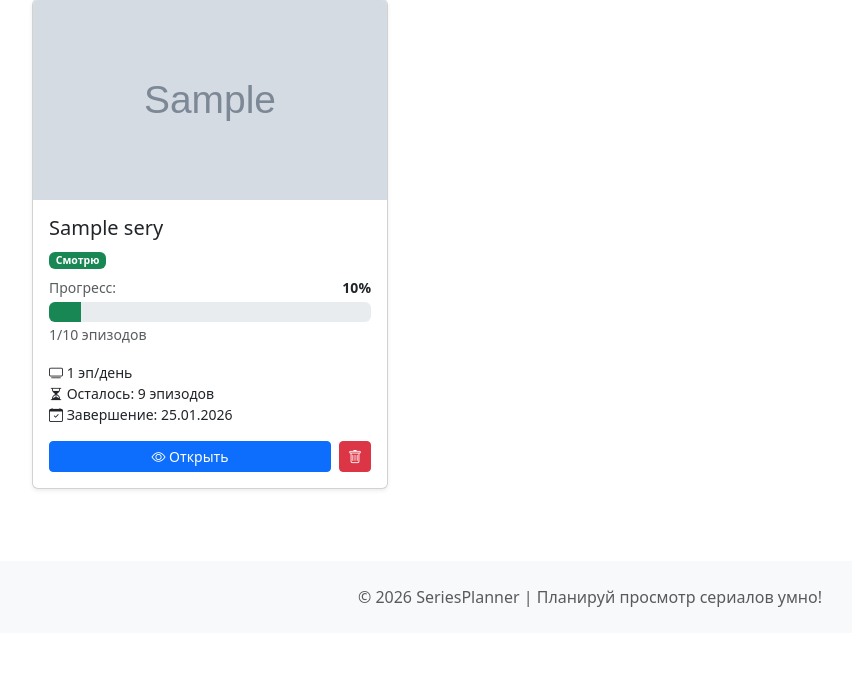
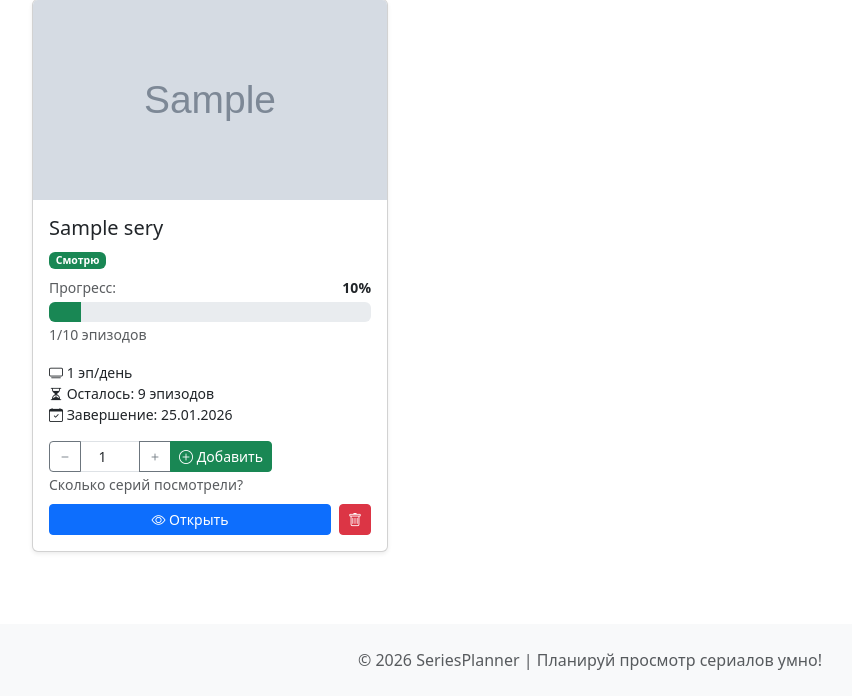
Before and after one commit to BollyBovly/series_planner, a Django app: page /my-series/ in a window 1280 px wide. Shown: the part 262-958 px from the top of the page, without its empty margins (50-902 px from the left). Before the commit the page ends 869 px from the top, so only its background shows below. Run offline with Django 5.2, Linux system fonts and the light colour scheme; a user stored in the database is signed in; tables that the repository leaves empty hold one stand-in row (values such as "Sample post"); grey boxes marked "Sample" are stand-in pictures.

Commit message:
refactoring

```diff
--- a/accounts/urls.py
+++ b/accounts/urls.py
@@ -5,6 +5,6 @@ from . import views
 urlpatterns = [
     path('register/', views.register, name='register'),
     path('login/', auth_views.LoginView.as_view(template_name='accounts/login.html'), name='login'),
-    path('logout/', auth_views.LogoutView.as_view(), name='logout'),
+    path('logout/', views.logout_view, name='logout'),
     path('profile/', views.profile, name='profile'),
 ]
--- a/accounts/views.py
+++ b/accounts/views.py
@@ -56,3 +56,8 @@ def profile(request):
     }
 
     return render(request, 'accounts/profile.html', context)
+
+def logout_view(request):
+    from django.contrib.auth import logout
+    logout(request)
+    return redirect('home')
--- a/config/settings.py
+++ b/config/settings.py
@@ -81,7 +81,6 @@ TEMPLATES = [
 ]
 
 LOGIN_REDIRECT_URL = '/'
-LOGOUT_REDIRECT_URL = '/'
 
 WSGI_APPLICATION = 'config.wsgi.application'
 
--- a/planner/models.py
+++ b/planner/models.py
@@ -151,18 +151,31 @@ class UserViewingPlan(models.Model):
         return f"{self.user.username} - {self.series.title} ({self.get_status_display()})"
 
     def get_episodes_watched(self):
-        episodes = Episode.objects.filter(
-            series=self.series,
-            season_number__lt=self.last_season_watched
-        ).count()
+        has_episodes = Episode.objects.filter(series=self.series).exists()
 
-        episodes += Episode.objects.filter(
-            series=self.series,
-            season_number=self.last_season_watched,
-            episode_number__lte=self.last_episode_watched
-        ).count()
+        if has_episodes:
+            episodes = Episode.objects.filter(
+                series=self.series,
+                season_number__lt=self.last_season_watched
+            ).count()
 
-        return episodes
+            episodes += Episode.objects.filter(
+                series=self.series,
+                season_number=self.last_season_watched,
+                episode_number__lte=self.last_episode_watched
+            ).count()
+
+            return episodes
+        else:
+            if self.series.total_seasons > 0 and self.last_season_watched > 0:
+                episodes_per_season = self.series.total_episodes / self.series.total_seasons
+
+                watched = (self.last_season_watched - 1) * episodes_per_season
+                watched += self.last_episode_watched
+                return int(watched)
+            else:
+                return self.last_episode_watched if self.last_episode_watched > 0 else 0
+
 
     def calculate_remaining_episodes(self):
         watched = self.get_episodes_watched()
--- a/planner/templates/planner/series_list.html
+++ b/planner/templates/planner/series_list.html
@@ -90,6 +90,25 @@
                     <i class="bi bi-calendar-check"></i> Завершение: {{ plan.estimated_completion_date|date:"d.m.Y" }}
                 </p>
 
+                <!-- Быстрое добавление эпизодов -->
+                <form method="post" action="{% url 'quick_update' plan.id %}" class="mb-2">
+                    {% csrf_token %}
+                    <div class="input-group input-group-sm">
+                        <button type="button" class="btn btn-outline-secondary" onclick="this.nextElementSibling.stepDown()">
+                            <i class="bi bi-dash"></i>
+                        </button>
+                        <input type="number" name="episodes_watched" class="form-control text-center"
+                               value="1" min="1" max="10" style="max-width: 60px;">
+                        <button type="button" class="btn btn-outline-secondary" onclick="this.previousElementSibling.stepUp()">
+                            <i class="bi bi-plus"></i>
+                        </button>
+                        <button type="submit" class="btn btn-success">
+                            <i class="bi bi-plus-circle"></i> Добавить
+                        </button>
+                    </div>
+                    <small class="text-muted">Сколько серий посмотрели?</small>
+                </form>
+
                 <div class="d-flex gap-2">
                     <a href="{% url 'series_detail' plan.series.id %}" class="btn btn-primary btn-sm flex-fill">
                         <i class="bi bi-eye"></i> Открыть
--- a/planner/urls.py
+++ b/planner/urls.py
@@ -8,6 +8,7 @@ urlpatterns = [
     path('add/<int:series_id>/', views.add_to_list, name='add_to_list'),
     path('remove/<int:plan_id>/', views.remove_from_list, name='remove_from_list'),
     path('update/<int:plan_id>/', views.update_progress, name='update_progress'),
+    path('quick-update/<int:plan_id>/', views.quick_update, name='quick_update'),
     path('watch/<int:plan_id>/<int:season>/<int:episode>/', views.mark_episode_watched, name='mark_episode_watched'),
     path('rate/<int:series_id>/', views.rate_series, name='rate_series'),
     path('statistics/', views.statistics, name='statistics'),
--- a/planner/views.py
+++ b/planner/views.py
@@ -245,3 +245,38 @@ def search_series(request):
         'results': results,
     }
     return render(request, 'planner/search.html', context)
+
+@login_required
+def quick_update(request, plan_id):
+    plan = get_object_or_404(UserViewingPlan, id=plan_id, user=request.user)
+
+    if request.method == 'POST':
+        episodes_watched = int(request.POST.get('episodes_watched', 1))
+
+        current_watched = plan.get_episodes_watched()
+        new_total = current_watched + episodes_watched
+
+        if plan.series.total_seasons > 0:
+            episodes_per_season = plan.series.total_episodes / plan.series.total_seasons
+
+            new_season = int(new_total / episodes_per_season) + 1
+            new_episode = int(new_total % episodes_per_season)
+
+            if new_season > plan.series.total_seasons:
+                new_season = plan.series.total_seasons
+                new_episode = int(episodes_per_season)
+                plan.status = 'completed'
+
+            plan.last_season_watched = new_season
+            plan.last_episode_watched = new_episode
+        else:
+            plan.last_episode_watched = min(new_total, plan.series.total_episodes)
+
+            if plan.last_episode_watched >= plan.series.total_episodes:
+                plan.status = 'completed'
+
+        plan.save()
+
+        messages.success(request, f'Добавлено {episodes_watched} эпизодов! Теперь: S{plan.last_season_watched}E{plan.last_episode_watched}')
+
+    return redirect('series_list')
```
